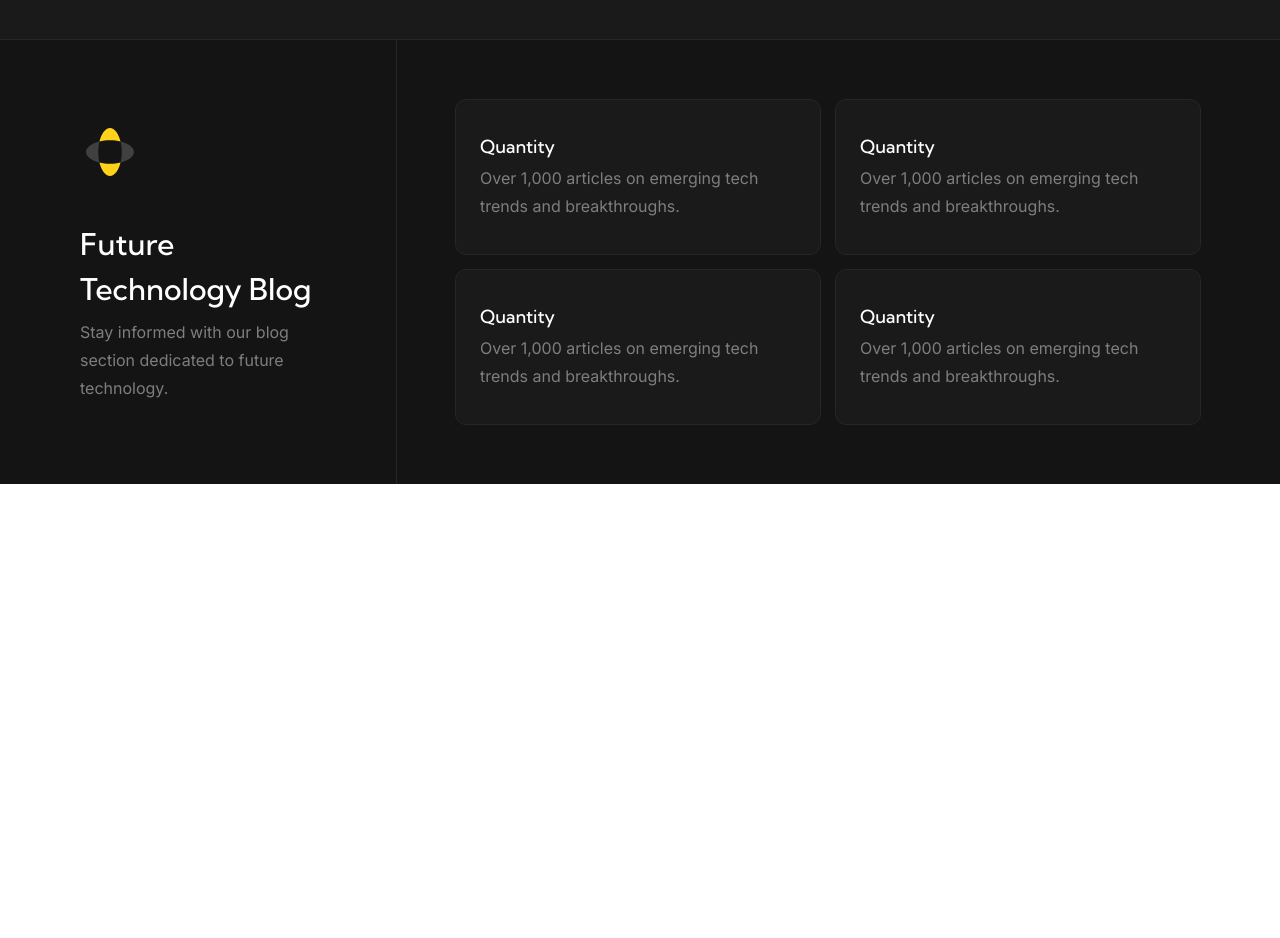
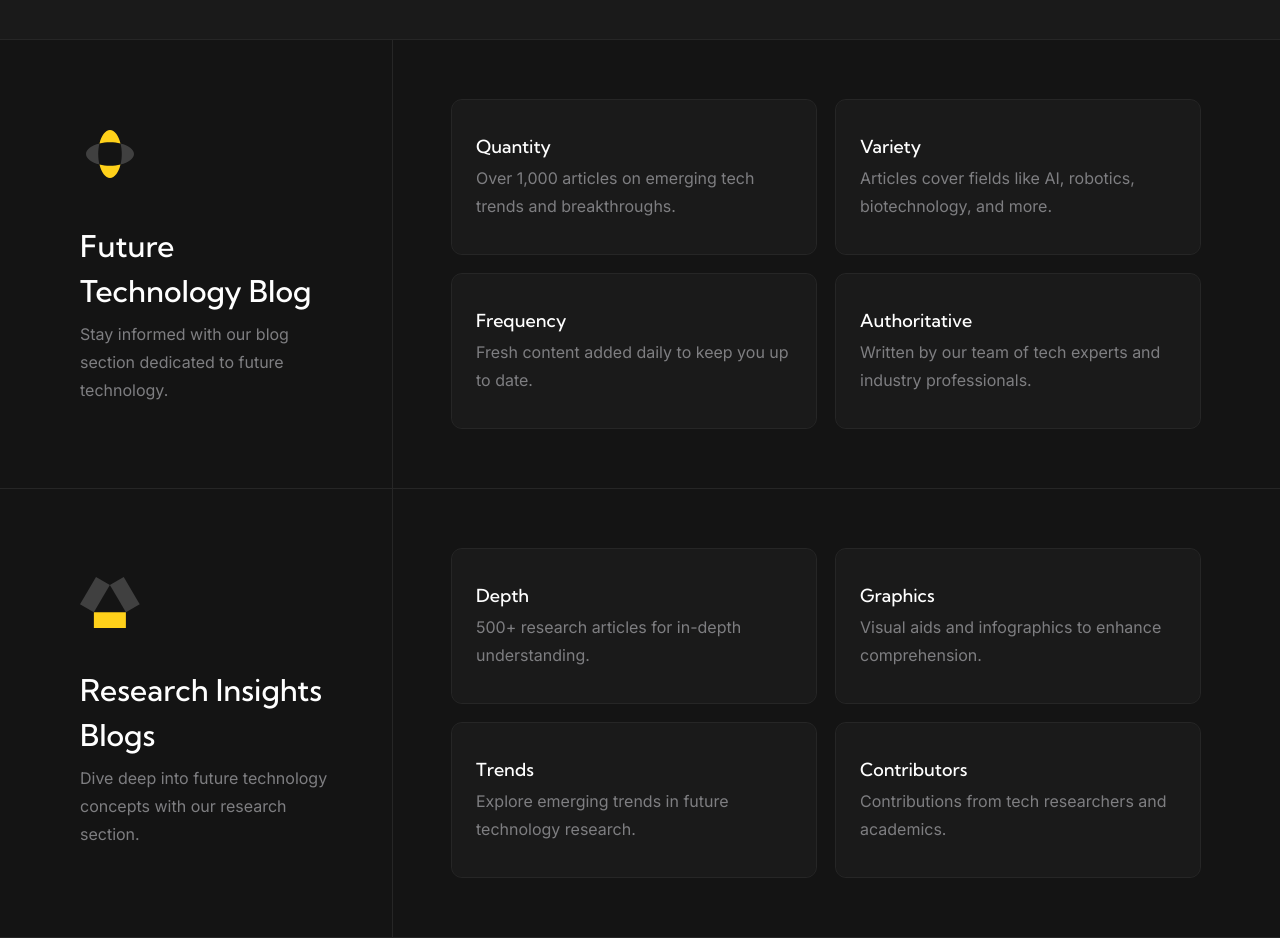
Before and after one commit to devnmarki/future-tech, a React (Vite) app: page / in a window 1280 px wide. Shown: the part 1180-2118 px from the top of the page. Before the commit the page ends 1664 px from the top, so only its background shows below. Built offline with nearby package versions, Linux system fonts and the light colour scheme.

Commit message:
feat: make FeatureLayer customizable

```diff
--- a/src/components/common/home/features/FeaturesSection.tsx
+++ b/src/components/common/home/features/FeaturesSection.tsx
@@ -1,14 +1,73 @@
+import { FeatureLayer } from "../../..";
 import FeatureIcon1 from "/icons/feature-icon-1.svg";
-import FeatureLayer from "../../../ui/features/FeatureLayer";
+import FeatureIcon2 from "/icons/feature-icon-2.svg";
+
+const layers = [
+  {
+    icon: FeatureIcon1,
+    header: "Future Technology Blog",
+    description:
+      "Stay informed with our blog section dedicated to future technology.",
+    cards: [
+      {
+        header: "Quantity",
+        description:
+          "Over 1,000 articles on emerging tech trends and breakthroughs.",
+      },
+      {
+        header: "Variety",
+        description:
+          "Articles cover fields like AI, robotics, biotechnology, and more.",
+      },
+      {
+        header: "Frequency",
+        description: "Fresh content added daily to keep you up to date.",
+      },
+      {
+        header: "Authoritative",
+        description:
+          "Written by our team of tech experts and industry professionals.",
+      },
+    ],
+  },
+  {
+    icon: FeatureIcon2,
+    header: "Research Insights Blogs",
+    description:
+      "Dive deep into future technology concepts with our research section.",
+    cards: [
+      {
+        header: "Depth",
+        description: "500+ research articles for in-depth understanding.",
+      },
+      {
+        header: "Graphics",
+        description: "Visual aids and infographics to enhance comprehension.",
+      },
+      {
+        header: "Trends",
+        description: "Explore emerging trends in future technology research.",
+      },
+      {
+        header: "Contributors",
+        description: "Contributions from tech researchers and academics.",
+      },
+    ],
+  },
+];
 
 const FeaturesSection = () => {
   return (
     <section>
-      <FeatureLayer
-        icon={FeatureIcon1}
-        header="Future Technology Blog"
-        description="Stay informed with our blog section dedicated to future technology."
-      ></FeatureLayer>
+      {layers.map((layer, index) => (
+        <FeatureLayer key={index} cards={layer.cards}>
+          <FeatureLayer.Content
+            icon={layer.icon}
+            header={layer.header}
+            description={layer.description}
+          />
+        </FeatureLayer>
+      ))}
     </section>
   );
 };
--- a/src/components/index.ts
+++ b/src/components/index.ts
@@ -3,7 +3,7 @@ export { default as NavigationBar } from "./common/NavigationBar";
 export { default as HeroSection } from "./common/home/HeroSection";
 export { default as SectionHeader } from "./common/SectionHeader";
 export { default as FeaturesSection } from "./common/home/features/FeaturesSection";
-export { default as FeatureLayer } from "./ui/features/FeatureLayer";
+export * from "./ui/features/index";
 
 export { default as FilledButton } from "./ui/FilledButton";
 export { default as Button } from "./ui/Button";
@@ -14,5 +14,5 @@ export { default as MenuItemContainer } from "./ui/nav/MenuItemContainer";
 export { default as Shadow } from "./ui/Shadow";
 export { default as Stat } from "./ui/Stat";
 
-export { default as HighlightCard } from "./ui/cards/HighlightCard";
-export { default as TextCard } from "./ui/cards/TextCard";
+export { default as HighlightCard } from "./ui/HighlightCard";
+export { default as Card } from "./ui/card/Card";
--- a/src/components/ui/cards/HighlightCard.tsx
+++ b/src/components/ui/HighlightCard.tsx
@@ -1,4 +1,4 @@
-import { Text, Header } from "../..";
+import { Text, Header } from "..";
 
 interface HighlightCardProps {
   icon: string;
--- /dev/null
+++ b/src/components/ui/card/Card.tsx
@@ -0,0 +1,18 @@
+import type { ReactNode } from "react";
+
+interface CardProps {
+  children?: ReactNode;
+  className?: string;
+}
+
+const Card = ({ children, className = "" }: CardProps) => {
+  return (
+    <div
+      className={`flex flex-col justify-center gap-y-1 p-6 bg-black-200 outline-1 outline-black-300 rounded-[10px] ${className}`}
+    >
+      {children}
+    </div>
+  );
+};
+
+export default Card;
--- a/src/components/ui/cards/TextCard.tsx
+++ /dev/null
@@ -1,24 +0,0 @@
-import { Header, Text } from "../..";
-
-interface TextCardProps {
-  header: string;
-  description: string;
-  headerClassName?: string;
-  descClassName?: string;
-}
-
-const TextCard = ({
-  header,
-  description,
-  headerClassName,
-  descClassName,
-}: TextCardProps) => {
-  return (
-    <div className="flex flex-col justify-center gap-y-1 p-6 bg-black-200 outline-1 outline-black-300 rounded-[10px]">
-      <Header className={`text-[1.125rem] ${headerClassName}`}>{header}</Header>
-      <Text className={`text-[0.875rem] ${descClassName}`}>{description}</Text>
-    </div>
-  );
-};
-
-export default TextCard;
--- /dev/null
+++ b/src/components/ui/features/Content.tsx
@@ -0,0 +1,21 @@
+import { Header, Text } from "../..";
+
+interface ContentProps {
+  icon: string;
+  header: string;
+  description: string;
+}
+
+const Content = ({ icon, header, description }: ContentProps) => (
+  <>
+    <img src={icon} className="w-12.5 lg:w-15 2xl:w-20 mb-5 lg:mb-10" alt="" />
+    <Header className="text-[1.5rem] lg:text-[1.875rem] 2xl:text-[2.5rem] mb-1.5">
+      {header}
+    </Header>
+    <Text className="text-[0.875rem] lg:text-[1rem] 2xl:text-[1.125rem] mb-12.5 xl:mb-0">
+      {description}
+    </Text>
+    <div className="w-full h-px bg-black-300 xl:hidden"></div>
+  </>
+);
+export default Content;
--- a/src/components/ui/features/FeatureLayer.tsx
+++ b/src/components/ui/features/FeatureLayer.tsx
@@ -1,63 +1,50 @@
-import { Header, Text, TextCard } from "../..";
+import type { ReactNode } from "react";
+import { Header, Text, Card } from "../..";
+import Content from "./Content";
+
+type CardData = {
+  header: string;
+  description: string;
+};
 
 interface FeatureLayerProps {
-  icon: string;
-  header: string;
-  description: string;
+  children?: ReactNode;
+  cards?: CardData[];
   className?: string;
 }
 
 const FeatureLayer = ({
-  icon,
-  header,
-  description,
-  className,
+  children,
+  cards = [],
+  className = "",
 }: FeatureLayerProps) => {
   return (
     <div
-      className={`flex flex-col xl:flex-row xl:gap-x-15 items-center xl:justify-center w-full bg-black-100 px-4 xl:px-20 ${className}`}
+      className={`flex flex-col xl:flex-row xl:gap-x-15 2xl:gap-x-20 items-center xl:justify-center w-full bg-black-100 px-4 xl:px-20 border-b border-black-300 ${className}`}
     >
       <div className="flex flex-col justify-center pt-12.5 pb-7.5 xl:py-0 max-w-89.5">
-        <img src={icon} className="w-12.5 lg:w-15 2xl:w-20 mb-5 lg:mb-10" />
-        <Header className="text-[1.5rem] lg:text-[1.875rem] 2xl:text-[2.5rem] mb-1.5">
-          {header}
-        </Header>
-        <Text className="text-[0.875rem] lg:text-[1rem] 2xl:text-[1.125rem] mb-12.5 xl:mb-0">
-          {description}
-        </Text>
-        <div className="w-full h-px bg-black-300 xl:hidden"></div>
+        {children}
       </div>
 
       <div className="hidden xl:block w-px self-stretch bg-black-300"></div>
 
-      <div className="flex flex-col w-full max-w-89.5 lg:w-auto lg:max-w-none lg:grid lg:grid-cols-[repeat(2,364px)] lg:auto-rows-[154px] 2xl:grid-cols-[repeat(2,443px)] 2xl:auto-rows-[190px] gap-4 px-4 lg:px-0 pb-7.5 xl:py-15">
-        <TextCard
-          header="Quantity"
-          description="Over 1,000 articles on emerging tech trends and breakthroughs."
-          headerClassName="text-[1.125rem] lg:tex-[1.25rem] 2xl:text-[1.5rem]"
-          descClassName="text-[0.875rem] lg:text-[1rem] 2xl:text-[1.125rem]"
-        />
-        <TextCard
-          header="Quantity"
-          description="Over 1,000 articles on emerging tech trends and breakthroughs."
-          headerClassName="text-[1.125rem] lg:tex-[1.25rem] 2xl:text-[1.5rem]"
-          descClassName="text-[0.875rem] lg:text-[1rem] 2xl:text-[1.125rem]"
-        />
-        <TextCard
-          header="Quantity"
-          description="Over 1,000 articles on emerging tech trends and breakthroughs."
-          headerClassName="text-[1.125rem] lg:tex-[1.25rem] 2xl:text-[1.5rem]"
-          descClassName="text-[0.875rem] lg:text-[1rem] 2xl:text-[1.125rem]"
-        />
-        <TextCard
-          header="Quantity"
-          description="Over 1,000 articles on emerging tech trends and breakthroughs."
-          headerClassName="text-[1.125rem] lg:tex-[1.25rem] 2xl:text-[1.5rem]"
-          descClassName="text-[0.875rem] lg:text-[1rem] 2xl:text-[1.125rem]"
-        />
+      <div className="flex flex-col w-full max-w-89.5 lg:w-auto lg:max-w-none lg:grid lg:grid-cols-[repeat(2,364px)] lg:auto-rows-[154px] 2xl:grid-cols-[repeat(2,443px)] 2xl:auto-rows-[190px] gap-4 px-4 lg:px-0 pb-7.5 xl:py-15 xl:gap-5 2xl:gap-7.5">
+        {cards != null &&
+          cards.map((card, index) => (
+            <Card key={index}>
+              <Header className="text-[1.125rem] lg:tex-[1.25rem] 2xl:text-[1.5rem]">
+                {card.header}
+              </Header>
+              <Text className="text-[0.875rem] lg:text-[1rem] 2xl:text-[1.125rem]">
+                {card.description}
+              </Text>
+            </Card>
+          ))}
       </div>
     </div>
   );
 };
 
+FeatureLayer.Content = Content;
+
 export default FeatureLayer;
--- /dev/null
+++ b/src/components/ui/features/index.ts
@@ -0,0 +1,2 @@
+export { default as FeatureLayerContent } from "./FeatureLayer";
+export { default as FeatureLayer } from "./FeatureLayer";
```
